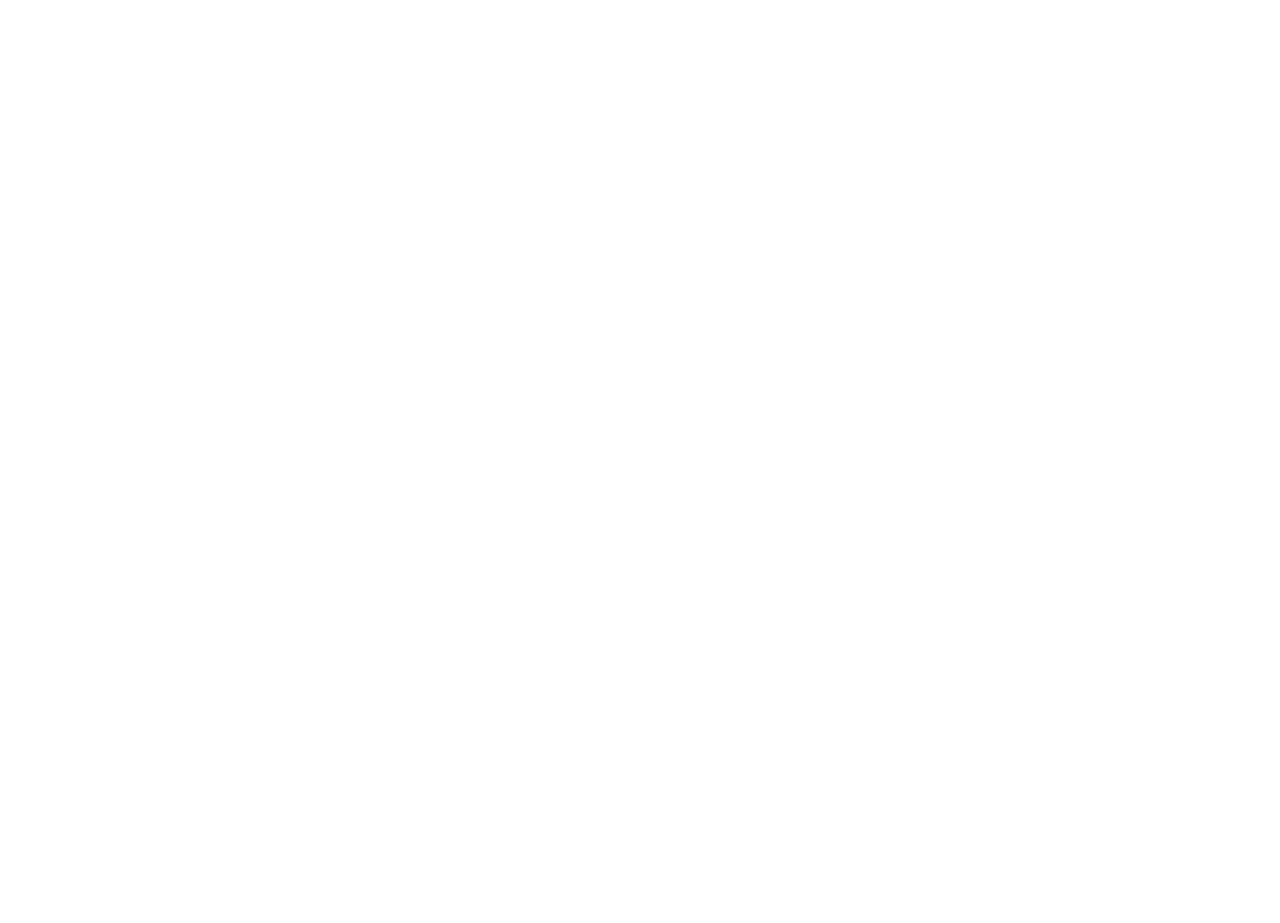
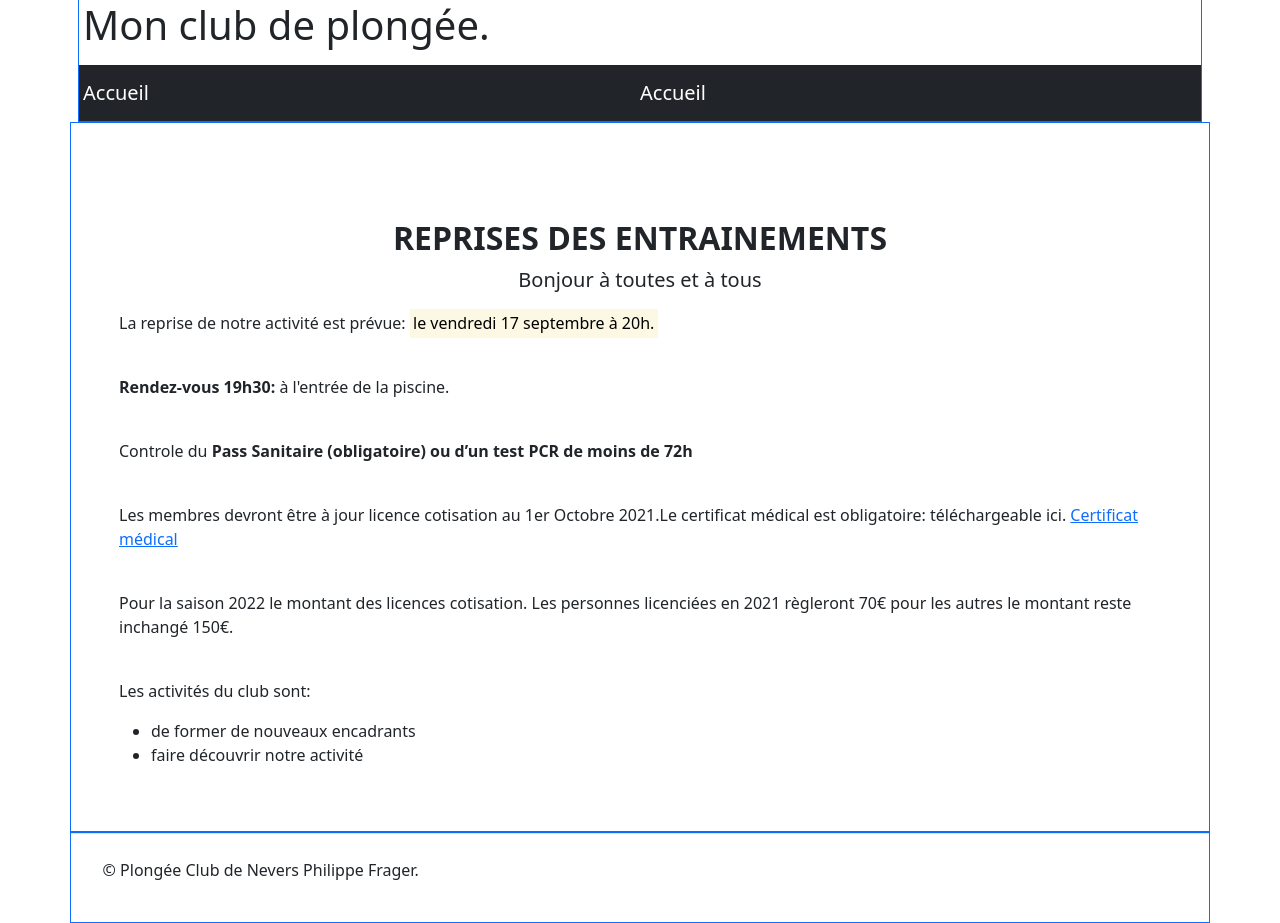
Before and after one commit to PhilippeAllain/Mon-Club-Plongee, a plain HTML site: page index.html in a window 1280 px wide. Before the commit the page ends 800 px from the top, so only its background shows below. Drawn offline with Linux system fonts and the light colour scheme.

Commit message:
Modify index.html

```diff
--- a/index.html
+++ b/index.html
@@ -1,14 +1,73 @@
 <!DOCTYPE html>
 <html lang="fr-FR">
+
 <head>
     <meta charset="UTF-8">
     <meta http-equiv="X-UA-Compatible" content="IE=edge">
     <meta name="viewport" content="width=device-width, initial-scale=1.0">
-    <title>Mon club de ploée</title>
+    <title>Mon club de plongée</title>
 
     <link rel="stylesheet" href="css/bootstrap.min.css">
 </head>
+
 <body>
+    <div class="container">
+        <div class="row border border-primary g-2">
+            <header>
+                <h1>Mon club de plongée.</h1>
+            </header>
+            <nav class="navbar navbar-dark bg-dark">
+                <a class="navbar-brand col" href="#">Accueil</a>
+                <a class="navbar-brand col" href="#">Accueil</a>
+            </nav>
+        </div>
+        <div class="row border border-primary">
+            <main id="entry-main" class="container col-md-12 mt-5 p-5">
 
+                <h2 class="text-center fw-bold">REPRISES DES ENTRAINEMENTS</h2>
+                <p class="text-center lead">Bonjour à toutes et à tous</p>
+                <p>La reprise de notre activité est prévue: <mark>le vendredi 17 septembre à 20h.</mark></p><br>
+
+                <p><strong>Rendez-vous 19h30:</strong> à l'entrée de la piscine.</p><br>
+
+                <p>Controle du <strong>Pass Sanitaire (obligatoire) ou d’un test PCR de moins de 72h</strong></p><br>
+
+                <p>Les membres devront être à jour licence cotisation au 1er Octobre 2021.Le certificat médical est
+                    obligatoire:
+                    téléchargeable ici. <a href="pdf/modele_certificat_medical.pdf" target="_blank">Certificat
+                        médical</a></p><br>
+
+                <p>Pour la saison 2022 le montant des licences cotisation. Les personnes licenciées
+                    en 2021 règleront 70€ pour les autres le montant reste inchangé 150€.</p><br>
+
+                <p>Les activités du club sont:
+                    <ul>
+                        <li>de former de nouveaux encadrants</li>
+                        <li>faire découvrir notre activité</li>
+                    </ul>
+                </p>
+
+            </main>
+        </div>
+        <diw class="row border border-primary">
+            <footer class="border-top container py-4">
+                <div class="row gy-4">
+                    <div class="col-12 col-md-4">
+                        <p class="text-md-center m-auto">&copy; Plongée Club de Nevers Philippe Frager.</p>
+                    </div>
+                    <div class="col-12 col-md-4"></div>
+                    <div class="col-12 col-md-4 text-md-center text-sm-center">
+                        <ul class="list-inline">
+                            <li class="list-inline-item"><i class="bi bi-linkedin"></i></li>
+                            <li class="list-inline-item"><i class="bi bi-instagram"></i></li>
+                            <li class="list-inline-item"><i class="bi bi-twitter"></i></li>
+                            <li class="list-inline-item"><i class="bi bi-facebook"></i></li>
+                        </ul>
+                    </div>
+                </div>
+            </footer>
+        </diw>
+    </div>
 </body>
+
 </html>
```
